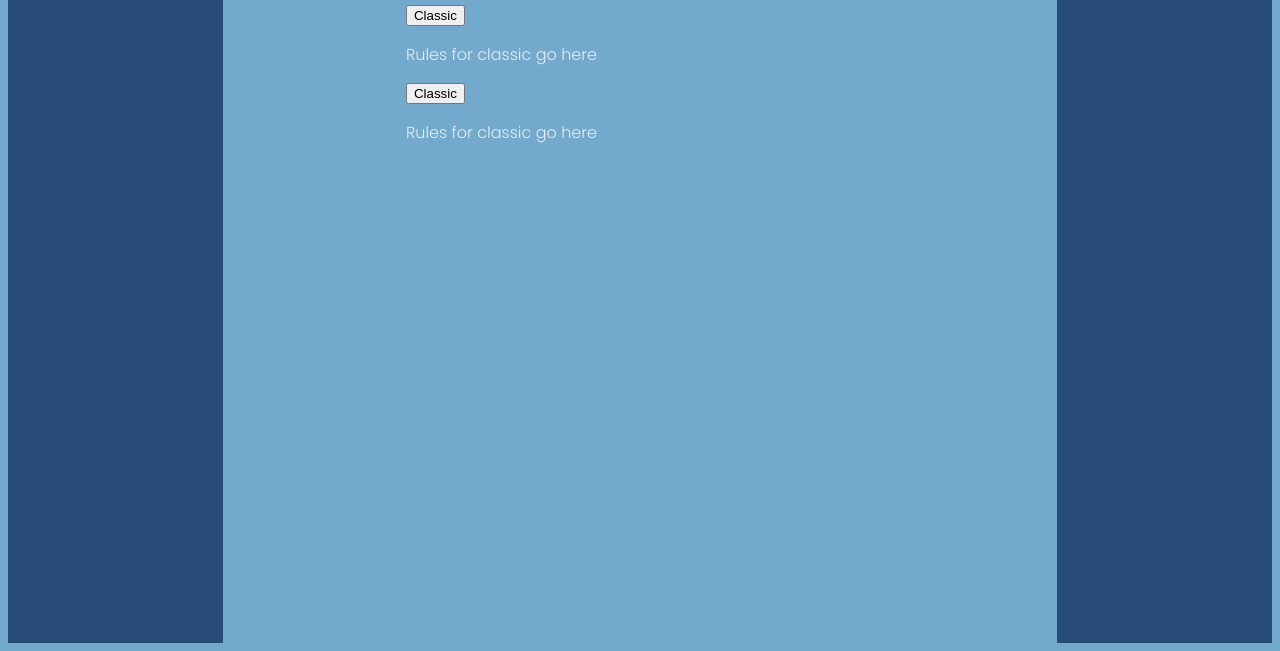
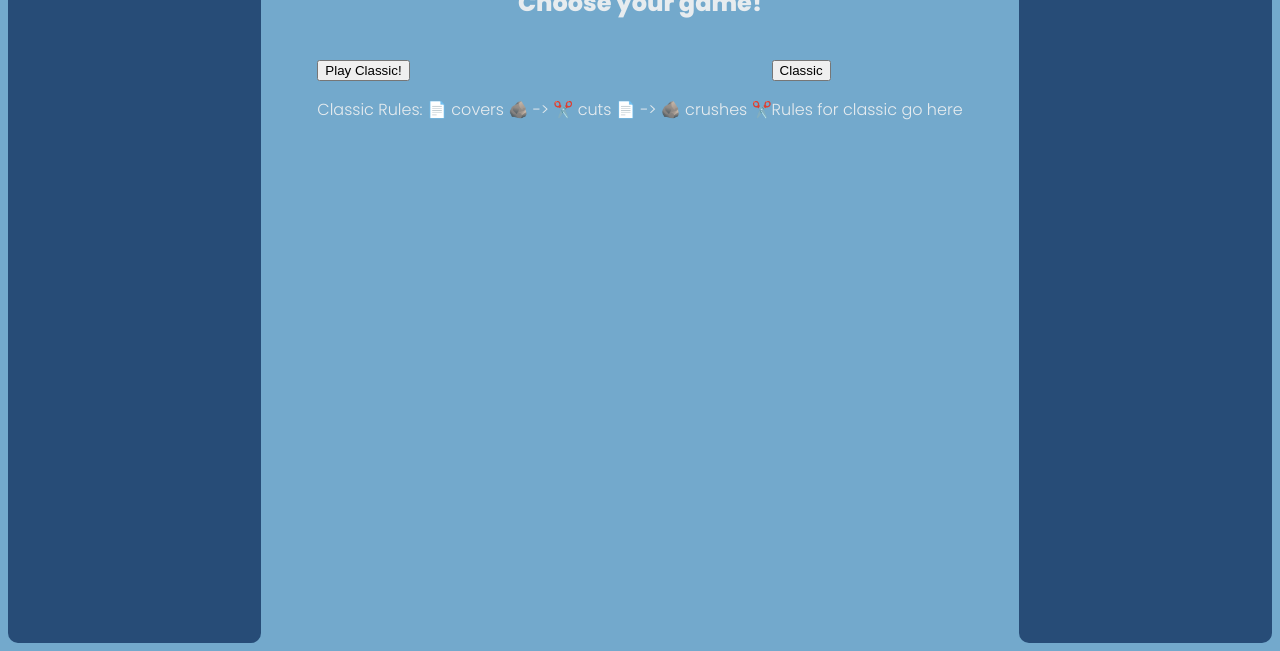
Before and after one commit to AlexaVanSchaardenburg/final-solo-rock-paper-scissors, a plain HTML site: page index.html in a window 1280 px wide. Shown: the part 149-800 px from the top of the page. Drawn offline with Linux system fonts and the light colour scheme.

Commit message:
Style main section

```diff
--- a/index.html
+++ b/index.html
@@ -12,16 +12,12 @@
         </section>
         <main>
             <!-- Title, instructions, and games go here -->
-            <header>
-                <h1>Rock 🪨 Paper 📄 Scissors ✂️ </h1>
-                <h2>Choose your game!</h2>
-            </header>
+            <h1>Rock 🪨 Paper 📄 Scissors ✂️ </h1>
+            <h2>Choose your game!</h2>
             <section id="game-options">
                 <section>
-                    <button class="game-button">Classic</button>
-                    <p>
-                        Rules for classic go here
-                    </p>
+                    <button class="game-button">Play Classic!</button>
+                    <p>Classic Rules: 📄 covers 🪨 -> ✂️ cuts 📄 -> 🪨 crushes ✂️</p>
                 </section>
                 <section>
                     <button class="game-button">Classic</button>
@@ -34,5 +30,6 @@
         <section  class="player-info-box" id="computer">
             <h2>Computer</h2>
         </section>
+        <script type="text/javascript" src="main.js"></script>
     </body>
 </html>
--- a/styles.css
+++ b/styles.css
@@ -11,11 +11,22 @@ body {
   justify-content: space-between;
 }
 
+main {
+  padding: 15px;
+  display: flex;
+  flex-direction: column;
+  align-items: center
+}
+
 .player-info-box {
   background: #274C77;
-  width: 17%;
+  width: 20%;
+  display: flex;
+  justify-content: center;
+  border-radius: 10px
 }
 
-.game-options{
-    border-style: solid
+#game-options {
+    display: flex;
+    margin: 20px;
 }
```
